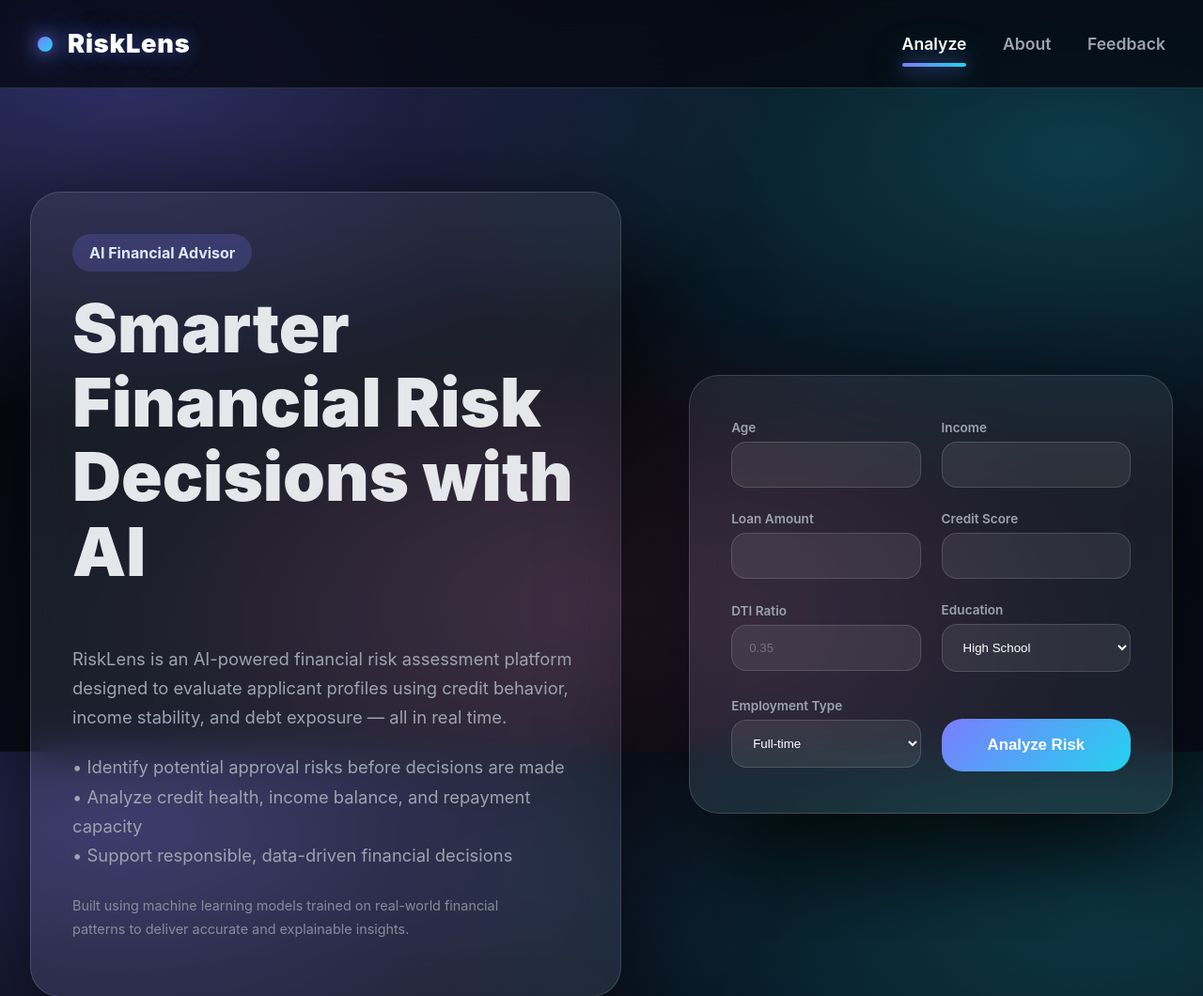
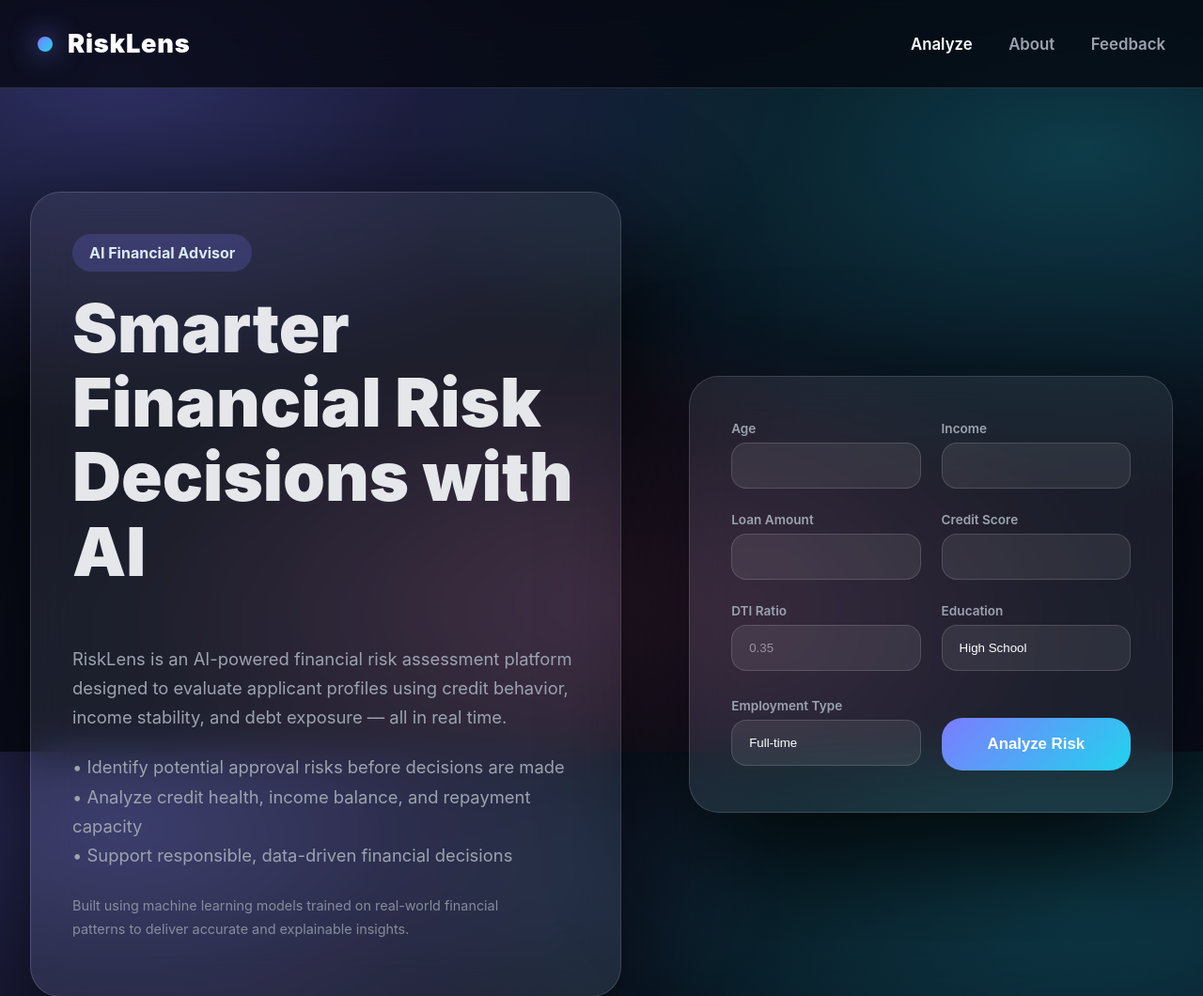
Before and after one commit to Haril2766/Loan-Default-ML, a Flask app: page / in a window 1280 px wide. Shown: the top 1060 px of the page at 94% size. Run offline with Flask 3, Linux system fonts and the light colour scheme.

Commit message:
Update style.css

```diff
--- a/static/css/style.css
+++ b/static/css/style.css
@@ -57,9 +57,6 @@ body{
   letter-spacing:.8px;
   color:#fff;
   text-decoration:none;
-  text-shadow:
-    0 0 20px rgba(124,124,255,.45),
-    0 0 40px rgba(34,211,238,.25);
 }
 
 .brandDot{
@@ -67,48 +64,26 @@ body{
   height:16px;
   border-radius:50%;
   background:linear-gradient(135deg,var(--neon1),var(--neon2));
-  box-shadow:
-    0 0 20px var(--neon1),
-    0 0 50px rgba(124,124,255,.8),
-    0 0 90px rgba(34,211,238,.6);
+  box-shadow:0 0 30px var(--neon1);
 }
 
 .navlinks a{
   margin-left:34px;
+  color:var(--soft);
+  font-size:1.05rem;
+  font-weight:600;
   text-decoration:none;
-  color:var(--soft);
-  font-size:1.1rem;
-  font-weight:600;
-  position:relative;
 }
 
-.navlinks a:hover,
-.navlinks a.active{
+.navlinks a.active,
+.navlinks a:hover{
   color:#fff;
 }
 
-.navlinks a.active::after{
-  content:"";
-  position:absolute;
-  left:0;
-  right:0;
-  bottom:-14px;
-  height:4px;
-  border-radius:6px;
-  background:linear-gradient(90deg,var(--neon1),var(--neon2));
-  box-shadow:
-    0 0 20px rgba(124,124,255,.8),
-    0 0 40px rgba(34,211,238,.6);
-}
+/* ================= LAYOUT ================= */
+.page{ min-height:calc(100vh - 160px); }
 
-/* ================= LAYOUT ================= */
-.page{
-  min-height:calc(100vh - 160px);
-}
-
-.heroWrap{
-  padding:110px 0 140px;
-}
+.heroWrap{ padding:110px 0 140px; }
 
 .container{
   max-width:1400px;
@@ -175,13 +150,34 @@ body{
   background:rgba(255,255,255,.08);
   border:1px solid var(--border);
   color:#fff;
+  appearance:none;
 }
 
+/* PLACEHOLDER COLOR */
+.form-control::placeholder{
+  color:rgba(255,255,255,.45);
+}
+
+/* FOCUS */
 .form-control:focus,
 .form-select:focus{
   outline:none;
   border-color:var(--neon2);
+  background:rgba(255,255,255,.1);
   box-shadow:0 0 0 2px rgba(34,211,238,.35);
+}
+
+/* 🔥 DROPDOWN FIX */
+.form-select option{
+  background:#0b0f1e;
+  color:#e5e7eb;
+}
+
+/* Remove number arrows */
+input[type=number]::-webkit-inner-spin-button,
+input[type=number]::-webkit-outer-spin-button{
+  -webkit-appearance:none;
+  margin:0;
 }
 
 /* ================= BUTTON ================= */
@@ -200,9 +196,10 @@ body{
 
 .btnGlow:hover{
   transform:translateY(-3px) scale(1.04);
-  box-shadow:
-    0 0 40px rgba(124,124,255,.6),
-    0 30px 90px rgba(34,211,238,.45);
+}
+
+.btnGlow:active{
+  transform:scale(.98);
 }
 
 /* ================= FOOTER ================= */
@@ -216,16 +213,7 @@ body{
 
 /* ================= RESPONSIVE ================= */
 @media(max-width:1000px){
-  .row{
-    grid-template-columns:1fr;
-    gap:48px;
-  }
-
-  .heroWrap{
-    padding:70px 0 90px;
-  }
-
-  .navlinks{
-    display:none;
-  }
+  .row{ grid-template-columns:1fr; gap:48px; }
+  .heroWrap{ padding:70px 0 90px; }
+  .navlinks{ display:none; }
 }
```
